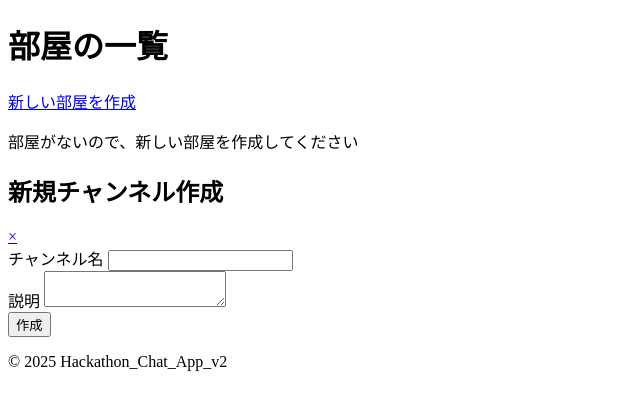
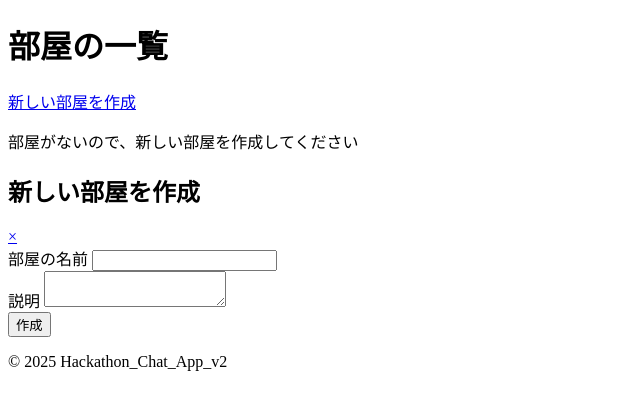
Before and after one commit to tama2407/hackathon_chat_app_v2, a Flask app: template templates/channels/index.html in a window 1280 px wide. Shown: the part 56-466 px from the top of the page, without its empty margins (0-640 px from the left). Run offline with Flask 3, Linux system fonts and the light colour scheme; the template is opened without the code that fills it, so the values that code supplies are empty.

Commit message:
channels/index.htmlの作成

```diff
--- a/templates/channels/index.html
+++ b/templates/channels/index.html
@@ -1,6 +1,6 @@
 {% extends "base.html" %}
 
-{% block title %}チャンネル一覧{% endblock %}
+{% block title %}部屋の一覧{% endblock %}
 
 {% block content %}
 <div class="channels-container">
@@ -31,12 +31,12 @@
 <div id="create-modal" class="modal">
   <div class="modal-content">
     <div class="modal-header">
-      <h2>新規チャンネル作成</h2>
+      <h2>新しい部屋を作成</h2>
       <a href="#" class="close-btn">&times;</a>
     </div>
     <form method="POST" action="{{ url_for('channels.create') }}">
       <div class="form-group">
-        <label for="channel-name">チャンネル名</label>
+        <label for="channel-name">部屋の名前</label>
         <input type="text" id="channel-name" name="name" required minlength="3" maxlength="50">
       </div>
       <div class="form-group">
```
